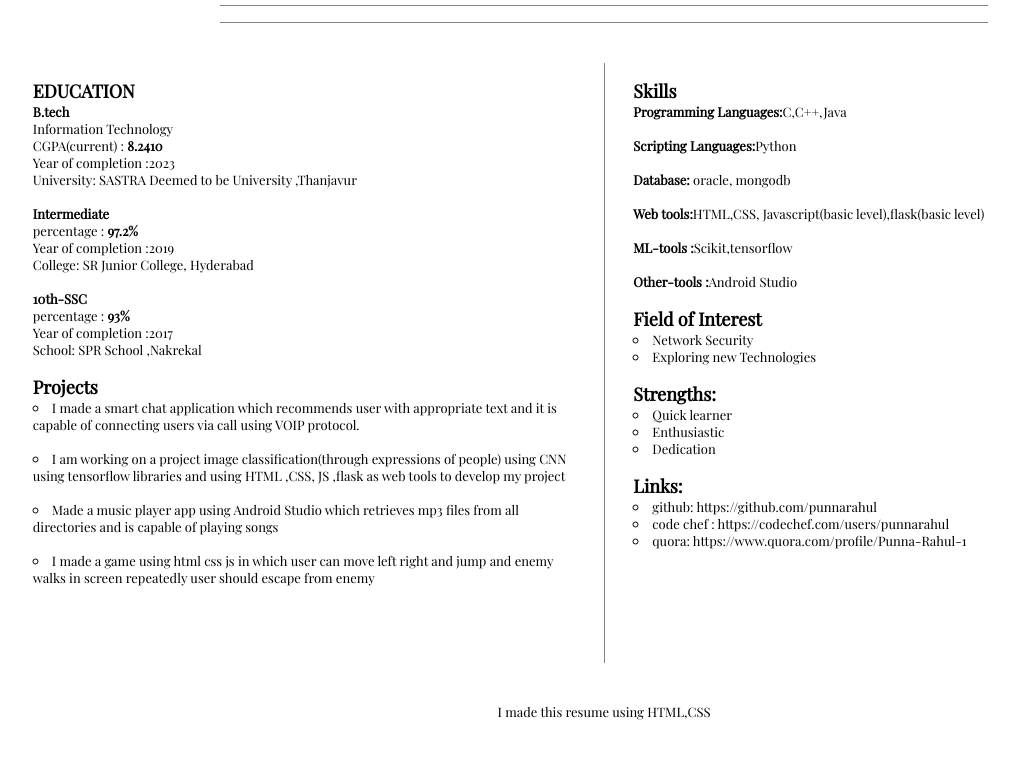
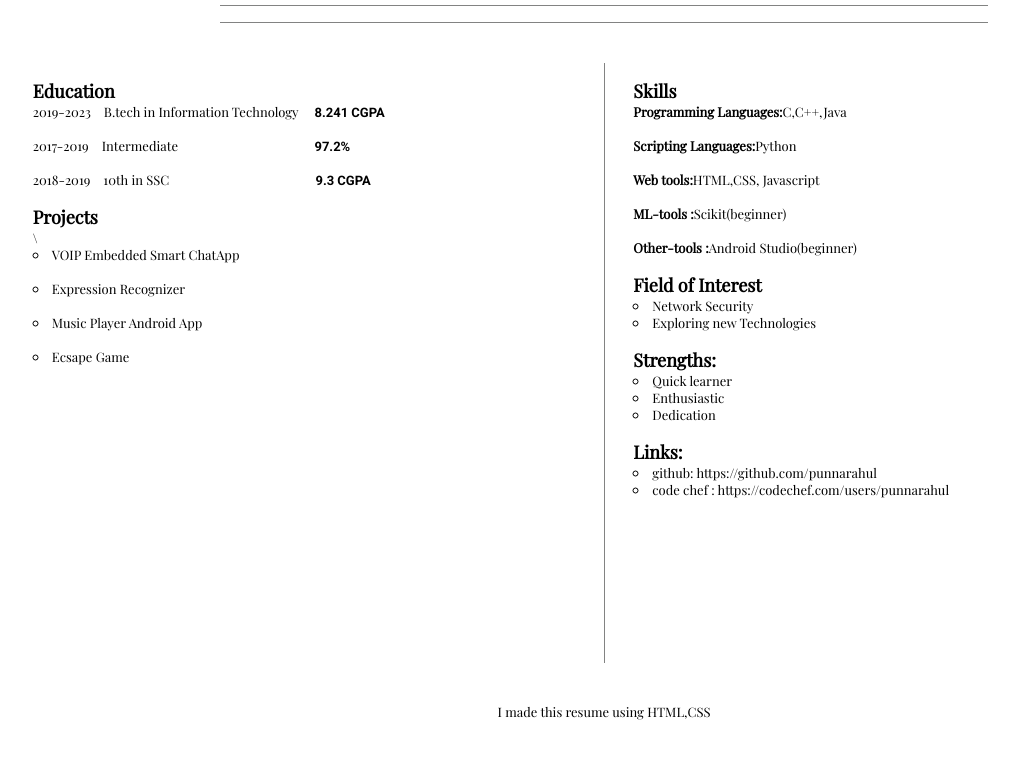
Before and after one commit to punnarahul/resume, a plain HTML site: page index.html in a window 1280 px wide. Shown: the part 43-800 px from the top of the page, without its empty margins (36-1055 px from the left). Drawn offline with nearby package versions, Linux system fonts and the light colour scheme.

Commit message:
Add files via upload

```diff
--- a/index.html
+++ b/index.html
@@ -17,6 +17,8 @@
 
     <div class="line"></div>
     <div class="details">
+
+        <!-- <br> -->
     </div>
     <div class="line"></div>
     <main>
@@ -24,81 +26,40 @@
             <section></section>
             <article>
                 <div class="b12">
-                    <div class="education u"><b>EDUCATION</b></div>
-                    <!-- <div>^^^^^^^^^^^^^^^</div> -->
-                    <div class="b121">
-                        <b>B.tech</b>
-                        <!-- <div>^^^^^^</div> -->
-                        <div class="b1211">
-                            <div class="btechdetails">
-                                Information Technology
-                                <div>CGPA(current) :<b> 8.2410</b></div>
-                                <div>Year of completion :2023</div>
-                                <div>
-                                    University: SASTRA Deemed to be University ,Thanjavur
-                                </div>
-                            </div>
+                    <div class="u"><b> Education</b></div>
+                    <div class="educontainer">
+                        <div class="btech">
+                            2019-2023&emsp;B.tech in Information Technology&emsp; <b class=marks> 8.241 CGPA </b>
                         </div>
-                    </div>
-                    <br />
-                    <div class="b122">
-                        <b>Intermediate</b>
-                        <!-- <div>^^^^^^^^^^^^</div> -->
-                        <div class="b1221">
-                            <div class="intermediatedetails">
-                                <div>percentage :<b> 97.2%</b></div>
-                                <div>Year of completion :2019</div>
-                                <div>College: SR Junior College, Hyderabad</div>
-                            </div>
+                        <br>
+                        <div class="inter">
+                            2017-2019&emsp;Intermediate      &emsp;&emsp;&emsp;&emsp;&emsp;&ensp;&emsp;&emsp;&emsp;&emsp;&ensp; <b class=marks> 97.2%</b>
                         </div>
-                    </div>
-                    <br />
-                    <div class="b123">
-                        <b>10th-SSC</b>
-                        <!-- <div>^^^^^^^^^</div> -->
-                        <div class="b1231">
-                            <div class="sscdetails">
-                                <div>percentage :<b> 93%</b></div>
-                                <div>Year of completion :2017</div>
-                                <div>School: SPR School ,Nakrekal</div>
-                            </div>
+                        <br>
+                        <div class="tenth">
+                            2018-2019&emsp;10th in SSC &emsp;&emsp;&emsp;&emsp;&emsp;&emsp;&emsp;&emsp;&emsp;&emsp;&ensp;&nbsp; <b class="marks">9.3 CGPA</b>
                         </div>
                     </div>
                 </div>
-                <br />
+                <br>
                 <div class="b11">
                     <div class="projects u"><b>Projects</b></div>
-                    <!-- <div>^^^^^^^^^^^^</div> -->
-                    <div>
+\                    <div>
                         <ul>
-                            <!-- <br> -->
                             <li>
-                                I made a smart chat application which recommends user with
-                                appropriate text and it is capable of connecting users via
-                                call using VOIP protocol.
+                                VOIP Embedded Smart ChatApp
                             </li>
                             <br />
                             <li>
-                                I am working on a project image classification(through
-                                expressions of people) using CNN using tensorflow libraries
-                                and using HTML ,CSS, JS ,flask as web tools to develop my
-                                project
+                                Expression Recognizer
                             </li>
-                            <!-- <li>I made an end to end project on image classification(through expressions of people) using CNN using tensorflow libraries and I used HTML ,CSS, JS ,flask as web tools to develop my project.</li> -->
-                            <!--<li>I made an end to end project on image classification(through expressions of people) using CNN which resulted in <b>--%</b> accuracy using tensorflow libraries and I used HTML ,CSS, JS ,flask as web tools to develop my project.</li>-->
-                            <!-- <li>I revammped Recommendation System to obtain better results</li> -->
                             <br />
                             <li>
-                                Made a music player app using Android Studio which retrieves
-                                mp3 files from all directories and is capable of playing songs
+                                Music Player Android App
                             </li>
-                            <!-- <li>I Created an Analog clock using html, css ,js</li> -->
-                            <!-- <li>Made an application TO-DO(notes taking application) using html css and js</li> -->
-                            <br />
+                              <br />
                             <li>
-                                I made a game using html css js in which user can move left
-                                right and jump and enemy walks in screen repeatedly user
-                                should escape from enemy
+                                Ecsape Game
                             </li>
                         </ul>
                     </div>
@@ -119,21 +80,20 @@
                     <div class="languages">
                         <b> Scripting Languages:</b>Python<br />
                     </div>
-                    <br />
-                    <div class="db">
+                    <!-- <br /> -->
+                    <!-- <div class="db">
                         <b>Database:</b> oracle,
-                        <!-- mysql,-->mongodb<br />
-                    </div>
+                         mysql,mongodb<br />
+                    </div> -->
                     <br />
                     <div class="other">
-                        <b>Web tools:</b>HTML,CSS, Javascript(basic level),flask(basic
-                        level)<br />
+                        <b>Web tools:</b>HTML,CSS, Javascript<br />
                         <br />
-                        <b>ML-tools :</b>Scikit,tensorflow
+                        <b>ML-tools :</b>Scikit(beginner)
                         <!-- ,tuicreate -->
                         <br />
                         <br />
-                        <b>Other-tools :</b>Android Studio
+                        <b>Other-tools :</b>Android Studio(beginner)
                         <br />
                         <br />
                     </div>
@@ -169,15 +129,15 @@
                         <li>github: https://github.com/punnarahul</li>
                         <li>code chef : https://codechef.com/users/punnarahul</li>
                         <!-- <li>linkedin: </li> -->
-                        <li>quora: https://www.quora.com/profile/Punna-Rahul-1</li>
+                        <!-- <li>quora: https://www.quora.com/profile/Punna-Rahul-1</li> -->
                     </ul>
                 </div>
-                <!-- <br>
-                <div class="b25 u"><b>Acheivements:</b></div>
+                <br>
+                <!-- <div class="b25 u"><b>Acheivements:</b></div>
                 <div>
                     <ul>
-                        <li><b>3</b> Star at codechef</li>
-                        <li>Solved 120+ problems in leetcode (70-easy) (50-medium) (6-hard)</li>
+                        <li><b class="marks">3</b> Star at codechef</li>
+                        <li>Solved <b class="marks">120+</b> problems in leetcode (70-easy) (50-medium) (6-hard)</li>
                     </ul>
                 </div> -->
             </article>
--- a/style.css
+++ b/style.css
@@ -74,3 +74,7 @@ footer{
     display: flex;
     justify-content: center;
 }
+
+.marks{
+    font-family: 'Roboto', sans-serif;
+}
```
